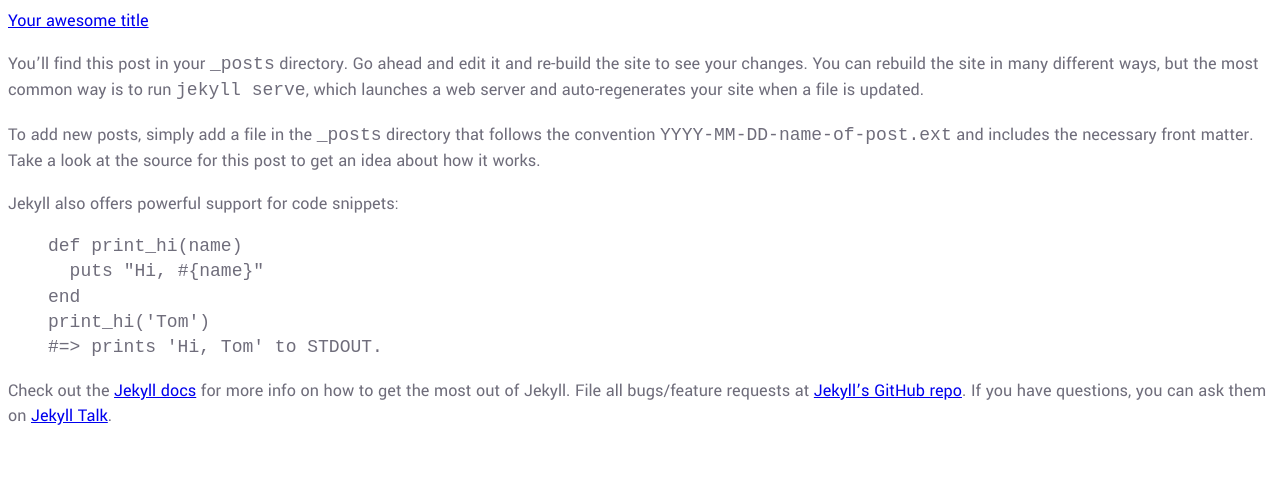
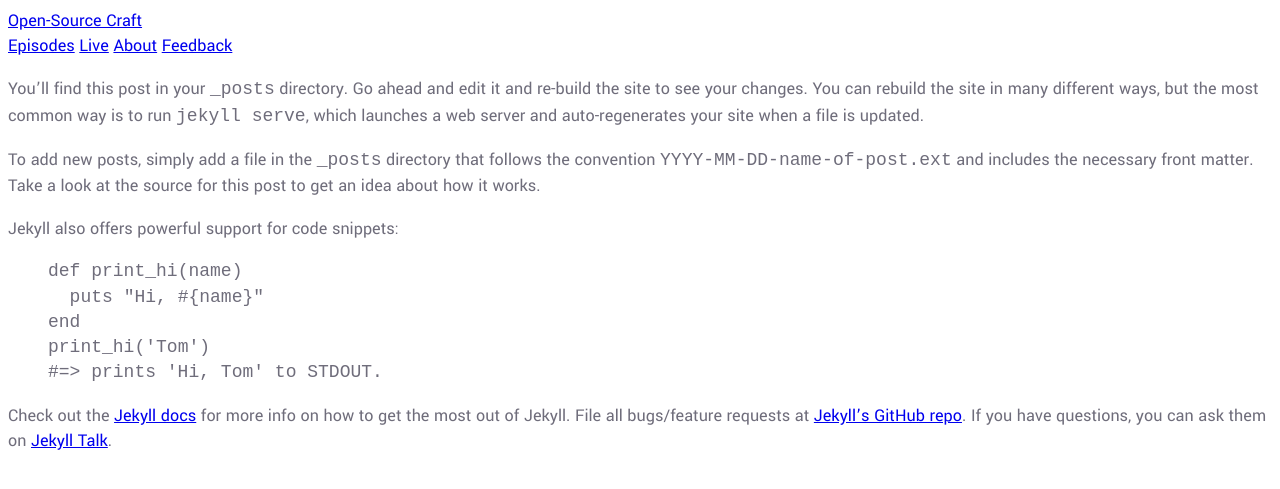
Before and after one commit to Code-Pop/open-sourcecraft, a Jekyll site: the page built from _posts/2017-01-27-welcome-to-jekyll.markdown, in a window 1280 px wide. Shown: the top 489 px of the page. Built offline with Jekyll 4.4.1, drawn with Linux system fonts in a browser that asks for light colours.

```diff
--- a/_config.yml
+++ b/_config.yml
@@ -1,5 +1,5 @@
 ---
-title: Your awesome title
+title: Open-Source Craft
 timezone: UTC
 collections:
   posts:
@@ -8,7 +8,7 @@ collections:
   uploads:
     title: Uploads
     output: true
-email: your-email@domain.com
+email: dustin@delatore.me
 description: 'Write an awesome description for your new site here. You can edit this
   line in _config.yml. It will appear in your document head meta (for Google search
   results) and in your feed.xml site description.
@@ -16,8 +16,6 @@ description: 'Write an awesome description for your new site here. You can edit
 '
 baseurl: ''
 url: ''
-twitter_username: jekyllrb
-github_username: jekyll
 markdown: kramdown
 gems:
 - jekyll-feed
--- a/_includes/header.html
+++ b/_includes/header.html
@@ -4,6 +4,11 @@
 		<span class="sr-only">{{ site.title }}</span>
 	</a>
 	<nav>
-
+    {% assign nav_order = site.pages | sort: 'order' %}
+    {% for page in nav_order %}
+      {% unless page.url == site.baseurl %}
+        <a href="{{ page.url }}">{{ page.title }}</a>
+      {% endunless %}
+    {% endfor %}
   </nav>
 </header>
--- /dev/null
+++ b/about.html
@@ -0,0 +1,6 @@
+---
+layout: default
+permalink: '/about/'
+title: About
+order: 3
+---
--- /dev/null
+++ b/episodes.html
@@ -0,0 +1,6 @@
+---
+layout: default
+permalink: '/episodes/'
+title: Episodes
+order: 1
+---
--- /dev/null
+++ b/feedback.html
@@ -0,0 +1,6 @@
+---
+layout: default
+permalink: '/feedback/'
+title: Feedback
+order: 4
+---
--- a/index.html
+++ b/index.html
@@ -1,5 +1,3 @@
 ---
 layout: default
 ---
-
-<iframe width="640" height="360" src="https://www.youtube.com/embed/WYHxMwhRmFY" frameborder="0" allowfullscreen></iframe>
--- /dev/null
+++ b/live.html
@@ -0,0 +1,6 @@
+---
+layout: default
+permalink: '/live/'
+title: Live
+order: 2
+---
--- /dev/null
+++ b/robots.txt
@@ -0,0 +1 @@
+Disallow: *
```
